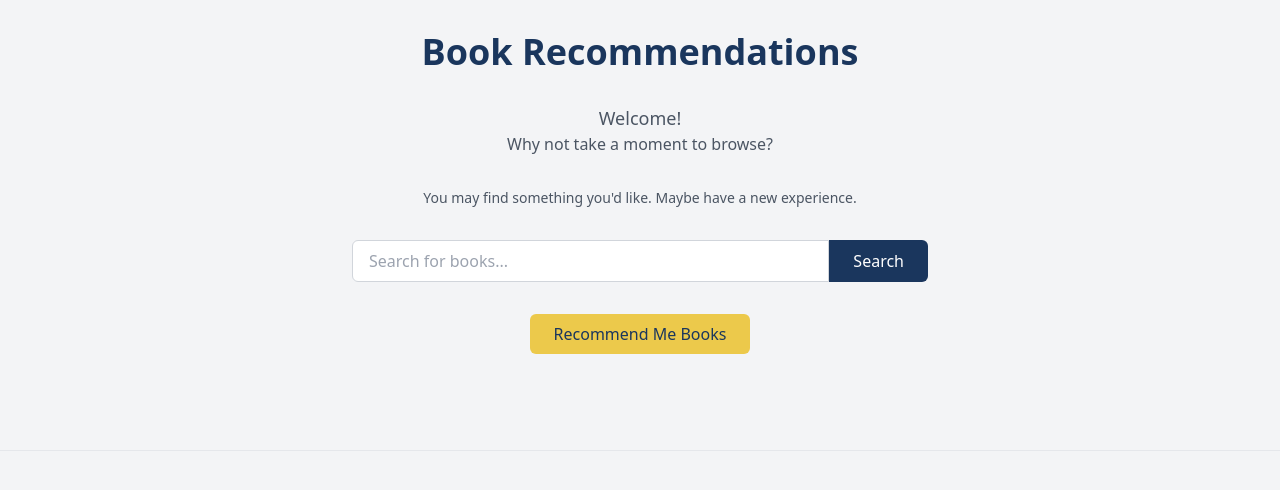
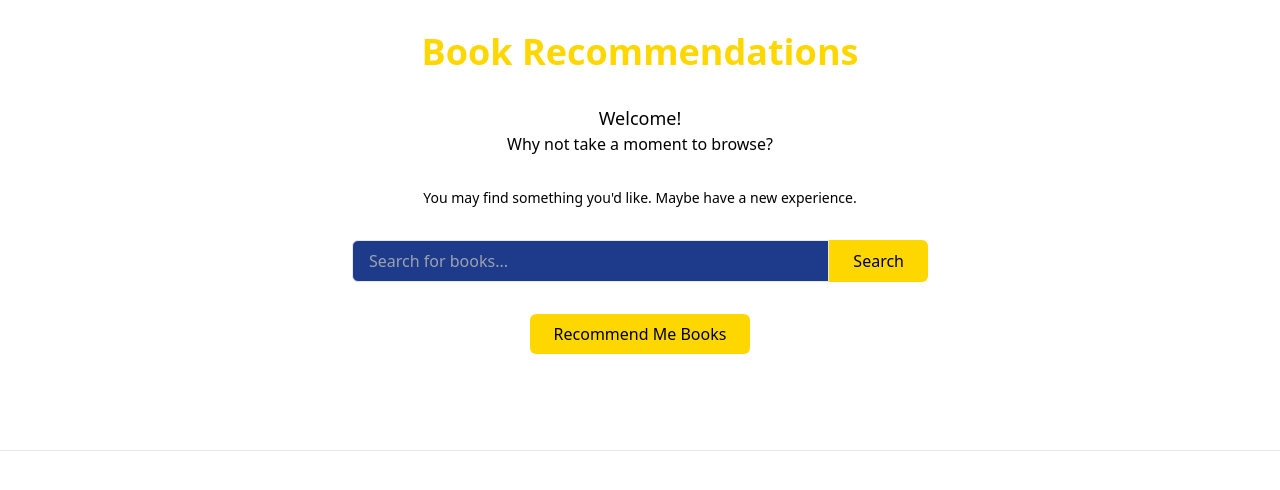
Before and after one commit to bittricky/book-recommendations, a Flask app: page / in a window 1280 px wide. Shown: the top 490 px of the page. Run offline with Flask 3, Linux system fonts and the light colour scheme.

Commit message:
fix(color): change color scheme to blue and yellow

```diff
--- a/app/static/scripts/scripts.js
+++ b/app/static/scripts/scripts.js
@@ -1,22 +1,22 @@
+(function () {
   document.addEventListener("DOMContentLoaded", function () {
     const searchInput = document.getElementById("search-input");
     const searchButton = document.getElementById("search-button");
-  const recommendationButton = document.getElementById("recommendation-button");
+    const recommendationButton = document.getElementById(
+      "recommendation-button"
+    );
     const booksContainer = document.getElementById("books-container");
     const loadingElement = document.getElementById("loading");
     const noResultsElement = document.getElementById("no-results");
 
-  // Search when Enter key is pressed
     searchInput.addEventListener("keypress", function (e) {
       if (e.key === "Enter") {
         searchBooks();
       }
     });
 
-  // Search when search button is clicked
     searchButton.addEventListener("click", searchBooks);
 
-  // Get recommendations when recommendation button is clicked
     recommendationButton.addEventListener("click", fetchRecommendations);
 
     function searchBooks() {
@@ -78,13 +78,13 @@
 
         const bookCard = document.createElement("div");
         bookCard.innerHTML = `
-        <div class="bg-white rounded-lg shadow overflow-hidden h-full">
-          <div class="h-56 bg-cover bg-center bg-gray-200" style="background-image: url('${coverUrl}')"></div>
+        <div class="bg-primary rounded-lg shadow-lg overflow-hidden h-full border border-accent">
+          <div class="h-56 bg-cover bg-center bg-primary-light" style="background-image: url('${coverUrl}')"></div>
           <div class="p-4">
             <div class="text-secondary mb-2">${stars}</div>
-            <h3 class="font-bold text-gray-800 mb-1 line-clamp-2">${book.title}</h3>
-            <p class="text-gray-600 text-sm mb-1 line-clamp-1">${authors}</p>
-            <p class="text-gray-500 text-xs">First published: ${year}</p>
+            <h3 class="font-bold text-secondary-light mb-1 line-clamp-2">${book.title}</h3>
+            <p class="text-accent-light text-sm mb-1 line-clamp-1">${authors}</p>
+            <p class="text-accent text-xs">First published: ${year}</p>
           </div>
         </div>
       `;
@@ -107,3 +107,4 @@
       noResultsElement.classList.remove("hidden");
     }
   });
+})();
--- a/app/static/styles/style.css
+++ b/app/static/styles/style.css
@@ -589,6 +589,10 @@
   margin-bottom: 2rem;
 }
 
+.mt-8 {
+  margin-top: 2rem;
+}
+
 .line-clamp-1 {
   overflow: hidden;
   display: -webkit-box;
@@ -735,12 +739,12 @@
 
 .bg-primary {
   --tw-bg-opacity: 1;
-  background-color: rgb(26 54 93 / var(--tw-bg-opacity, 1));
+  background-color: rgb(30 58 138 / var(--tw-bg-opacity, 1));
 }
 
 .bg-secondary {
   --tw-bg-opacity: 1;
-  background-color: rgb(236 201 75 / var(--tw-bg-opacity, 1));
+  background-color: rgb(255 215 0 / var(--tw-bg-opacity, 1));
 }
 
 .bg-white {
@@ -782,10 +786,6 @@
 
 .py-8 {
   padding-top: 2rem;
-  padding-bottom: 2rem;
-}
-
-.pb-8 {
   padding-bottom: 2rem;
 }
 
@@ -856,12 +856,12 @@
 
 .text-primary {
   --tw-text-opacity: 1;
-  color: rgb(26 54 93 / var(--tw-text-opacity, 1));
+  color: rgb(30 58 138 / var(--tw-text-opacity, 1));
 }
 
 .text-secondary {
   --tw-text-opacity: 1;
-  color: rgb(236 201 75 / var(--tw-text-opacity, 1));
+  color: rgb(255 215 0 / var(--tw-text-opacity, 1));
 }
 
 .text-white {
@@ -883,12 +883,12 @@
 
 .hover\:bg-primary-dark:hover {
   --tw-bg-opacity: 1;
-  background-color: rgb(15 41 66 / var(--tw-bg-opacity, 1));
+  background-color: rgb(15 23 42 / var(--tw-bg-opacity, 1));
 }
 
 .hover\:bg-secondary-dark:hover {
   --tw-bg-opacity: 1;
-  background-color: rgb(214 158 46 / var(--tw-bg-opacity, 1));
+  background-color: rgb(234 179 8 / var(--tw-bg-opacity, 1));
 }
 
 .focus\:outline-none:focus {
@@ -904,7 +904,7 @@
 
 .focus\:ring-primary:focus {
   --tw-ring-opacity: 1;
-  --tw-ring-color: rgb(26 54 93 / var(--tw-ring-opacity, 1));
+  --tw-ring-color: rgb(30 58 138 / var(--tw-ring-opacity, 1));
 }
 
 @media (min-width: 640px) {
--- a/app/templates/index.html
+++ b/app/templates/index.html
@@ -9,17 +9,17 @@
       href="{{ url_for('static', filename='styles/style.css') }}"
     />
   </head>
-  <body class="bg-gray-100 text-gray-800 font-sans">
+  <body class="bg-primary-dark text-secondary-light font-sans">
     <div class="max-w-6xl mx-auto px-4 py-8">
       <header class="text-center mb-8">
-        <h1 class="text-4xl font-bold text-primary mb-8">
+        <h1 class="text-4xl font-bold text-secondary mb-8">
           Book Recommendations
         </h1>
-        <p class="text-lg text-gray-600 mt-8">Welcome!</p>
-        <p class="text-md text-gray-600 mb-8">
+        <p class="text-lg text-secondary-light mt-8">Welcome!</p>
+        <p class="text-md text-secondary-light mb-8">
           Why not take a moment to browse?
         </p>
-        <p class="text-sm text-gray-600 mb-8">
+        <p class="text-sm text-secondary-light mb-8">
           You may find something you'd like. Maybe have a new experience.
         </p>
       </header>
@@ -28,12 +28,12 @@
         <input
           type="text"
           id="search-input"
-          class="flex-1 px-4 py-2 border border-gray-300 rounded-l-md focus:outline-none focus:ring-2 focus:ring-primary"
+          class="flex-1 px-4 py-2 border border-accent rounded-l-md focus:outline-none focus:ring-2 focus:ring-secondary bg-primary text-white placeholder-white"
           placeholder="Search for books..."
         />
         <button
           id="search-button"
-          class="bg-primary text-white px-6 py-2 rounded-r-md hover:bg-primary-dark"
+          class="bg-secondary text-primary-dark px-6 py-2 rounded-r-md hover:bg-secondary-dark transition-colors"
         >
           Search
         </button>
@@ -41,16 +41,16 @@
 
       <button
         id="recommendation-button"
-        class="block mx-auto mb-8 bg-secondary text-primary font-medium px-6 py-2 rounded-md hover:bg-secondary-dark"
+        class="block mx-auto mb-8 bg-secondary text-primary-dark font-medium px-6 py-2 rounded-md hover:bg-secondary-dark transition-colors"
       >
         Recommend Me Books
       </button>
 
-      <div id="loading" class="hidden text-center py-8 text-gray-600">
+      <div id="loading" class="hidden text-center py-8 text-secondary-light">
         <p>Loading books...</p>
       </div>
 
-      <div id="no-results" class="hidden text-center py-8 text-gray-600">
+      <div id="no-results" class="hidden text-center py-8 text-secondary-light">
         <p>No books found. Try a different search term.</p>
       </div>
 
@@ -62,7 +62,7 @@
       </div>
     </div>
 
-    <hr class="border-t border-gray-200 my-8" />
+    <hr class="border-t border-accent my-8" />
 
     <script src="{{ url_for('static', filename='scripts/scripts.js') }}"></script>
   </body>
```
Also changed, not shown: app/templates/404.html (+6 -6 lines), tailwind.config.js (+14 -12 lines). Lines whose indentation alone changed are shown as unchanged.
